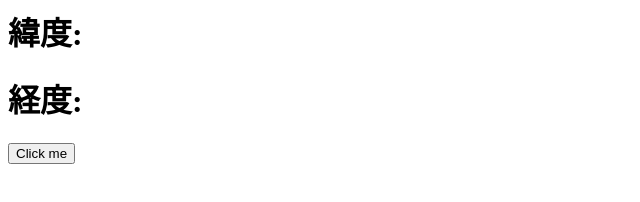
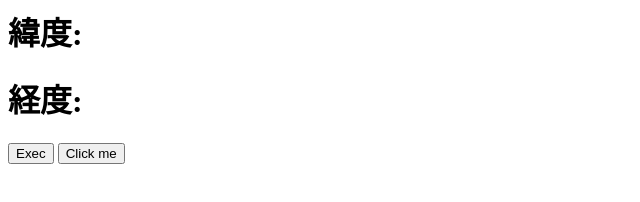
Before and after one commit to scfcdv/ibasyo, a plain HTML site: page index.html in a window 1280 px wide. Shown: the whole page, without its empty margins (0-640 px from the left). Drawn offline with Linux system fonts and the light colour scheme.

Commit message:
Update index.html

```diff
--- a/index.html
+++ b/index.html
@@ -2,6 +2,7 @@
 <title>現在地</title>
 <h1>緯度:<span id="latitude"></span></h1>
 <h1>経度:<span id="longitude"></span></h1>
+<input type="button" value="Exec" onclick="aaaa();"/>
 <button onclick=”aaaa();”>Click me</button>
 <script>
 function getLocation() {
```
